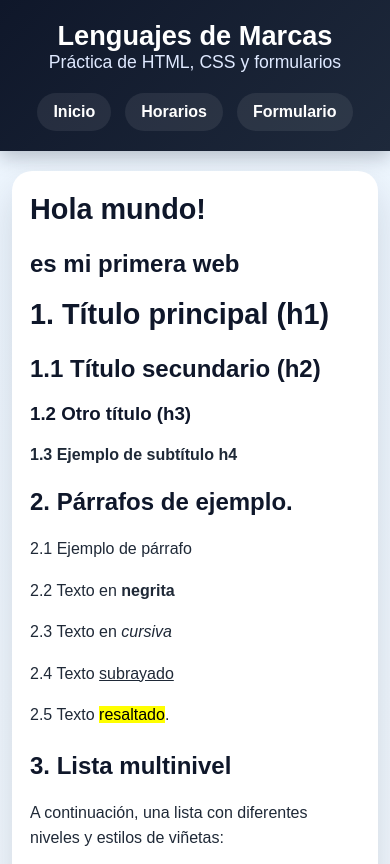
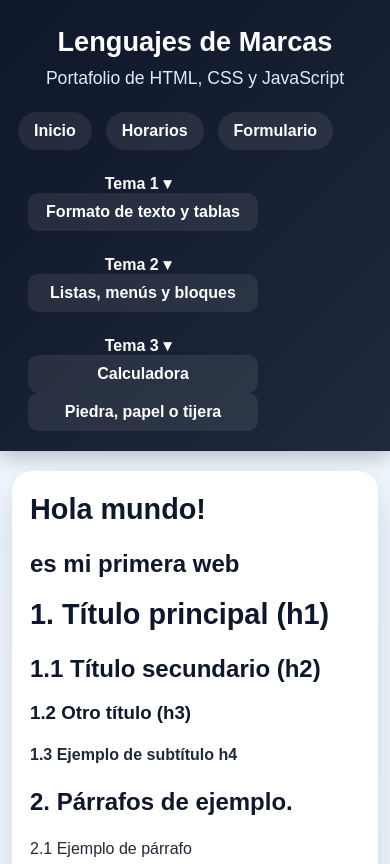
Before and after one commit to norbertoalamillo23-collab/Marcas, a plain HTML site: page index.html in a window 390 px wide. Shown: the top 864 px of the page. Drawn offline with Linux system fonts and the light colour scheme.

Commit message:
Refactor header and styles: enhance navigation structure and improve submenu styles

```diff
--- a/componentes/header.html
+++ b/componentes/header.html
@@ -1,11 +1,31 @@
 <header>
-  <div>
-    <h1>Lenguajes de Marcas</h1>
-    <h2>Práctica de HTML, CSS y formularios</h2>
+  <div class="marca">
+    <p class="titulo-sitio">Lenguajes de Marcas</p>
+    <p class="subtitulo-sitio">Portafolio de HTML, CSS y JavaScript</p>
   </div>
-  <nav>
+  <nav aria-label="Menú principal">
     <a href="index.html">Inicio</a>
     <a href="horarios.html">Horarios</a>
     <a href="formulario.html">Formulario</a>
+
+    <div class="grupo">
+      <span class="grupo-titulo" tabindex="0">Tema 1 ▾</span>
+      <div class="submenu">
+        <a href="ejercicio1.html">Formato de texto y tablas</a>
+      </div>
+    </div>
+    <div class="grupo">
+      <span class="grupo-titulo" tabindex="0">Tema 2 ▾</span>
+      <div class="submenu">
+        <a href="ejercicio2.html">Listas, menús y bloques</a>
+      </div>
+    </div>
+    <div class="grupo">
+      <span class="grupo-titulo" tabindex="0">Tema 3 ▾</span>
+      <div class="submenu">
+        <a href="calculadora.html">Calculadora</a>
+        <a href="piedrapapeltijera.html">Piedra, papel o tijera</a>
+      </div>
+    </div>
   </nav>
 </header>
--- a/css/estilos1.css
+++ b/css/estilos1.css
@@ -52,8 +52,8 @@ h2 {
 
 p,
 li,
- td,
- th {
+td,
+th {
   line-height: 1.6;
   color: var(--text);
 }
@@ -88,17 +88,17 @@ header {
   box-shadow: 0 6px 18px rgba(15, 23, 42, 0.25);
 }
 
-header h1 {
+.titulo-sitio {
   margin: 0;
   font-size: 1.7rem;
+  font-weight: bold;
   color: #fff;
 }
 
-header h2 {
+.subtitulo-sitio {
   margin: 0;
   font-size: 1.1rem;
   color: #dfe9ff;
-  font-weight: 400;
 }
 
 nav {
@@ -157,10 +157,8 @@ tbody tr:nth-child(even) {
   background: #f8fafc;
 }
 
-
-
 /* Colores de asignaturas (CLASES)*/
-.fdh{
+.fdh {
   background: #fef2f2;
   color: #991b1b;
   font-weight: bold;
@@ -178,7 +176,6 @@ tbody tr:nth-child(even) {
   font-weight: bold;
 }
 
-
 .iso {
   background: #f0fdf4;
   color: #166534;
@@ -191,7 +188,7 @@ tbody tr:nth-child(even) {
   font-weight: bold;
 }
 
-.bbdd{
+.bbdd {
   background: #ecfdf5;
   color: #166534;
   font-weight: bold;
@@ -207,14 +204,11 @@ tbody tr:nth-child(even) {
   font-weight: bold;
 }
 
-
-
 .recreo td {
   background: #fef3c7;
   color: #92400e;
   font-weight: bold;
 }
-
 
 .prog {
   background: #fef2f2;
@@ -227,7 +221,6 @@ tbody tr:nth-child(even) {
   color: #991b1b;
   font-weight: bold;
 }
-
 
 /* Pie de página */
 footer {
@@ -245,6 +238,95 @@ footer p {
 
 footer a {
   color: #facc15;
+}
+
+/* Menú con submenús */
+nav {
+  align-items: center;
+}
+
+.grupo {
+  position: relative;
+}
+
+.grupo-titulo {
+  display: inline-block;
+  padding: 10px 16px;
+  border-radius: 999px;
+  background: rgba(255, 255, 255, 0.08);
+  color: #fff;
+  font-weight: bold;
+  cursor: pointer;
+  transition: 0.2s ease;
+}
+
+.grupo-titulo:hover,
+.grupo:focus-within .grupo-titulo {
+  background: rgba(255, 255, 255, 0.18);
+}
+
+.submenu {
+  display: none;
+  position: absolute;
+  top: 100%;
+  left: 0;
+  z-index: 10;
+  min-width: 240px;
+  padding: 8px;
+  background: var(--primary-bg);
+  border-radius: 14px;
+  box-shadow: 0 12px 28px var(--shadow);
+}
+
+.grupo:hover .submenu,
+.grupo:focus-within .submenu {
+  display: block;
+}
+
+.submenu a {
+  display: block;
+  border-radius: 10px;
+  white-space: nowrap;
+}
+
+/* Página actual resaltada */
+nav a.activo,
+.grupo-titulo.activo {
+  background: var(--accent);
+  color: var(--primary-bg);
+}
+
+/* Tarjetas de la página de inicio (Grid) */
+.tarjetas {
+  display: grid;
+  grid-template-columns: repeat(auto-fit, minmax(220px, 1fr));
+  gap: 18px;
+  margin-top: 20px;
+}
+
+.tarjeta {
+  display: block;
+  padding: 20px;
+  border: 1px solid var(--border);
+  border-radius: 16px;
+  background: var(--bg-page);
+  font-weight: normal;
+  transition: transform 0.2s ease, box-shadow 0.2s ease;
+}
+
+.tarjeta:hover {
+  transform: translateY(-4px);
+  box-shadow: 0 12px 24px var(--shadow);
+  text-decoration: none;
+}
+
+.tarjeta h3 {
+  margin: 0 0 6px;
+}
+
+.tarjeta p {
+  margin: 0;
+  color: var(--muted);
 }
 
 /* Ajuste responsive */
@@ -268,4 +350,17 @@ footer a {
     display: block;
     overflow-x: auto;
   }
+
+  .submenu {
+    position: static;
+    display: block;
+    padding: 0 0 0 10px;
+    background: transparent;
+    box-shadow: none;
+  }
+
+  .grupo-titulo {
+    background: none;
+    padding-bottom: 0;
+  }
 }
```
